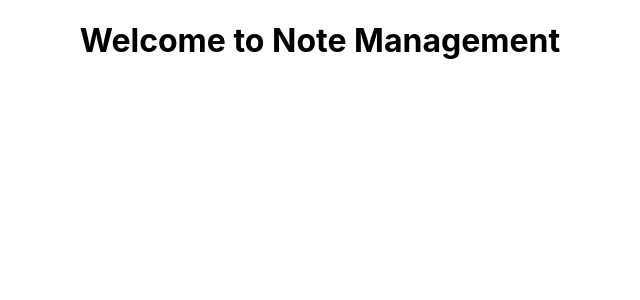
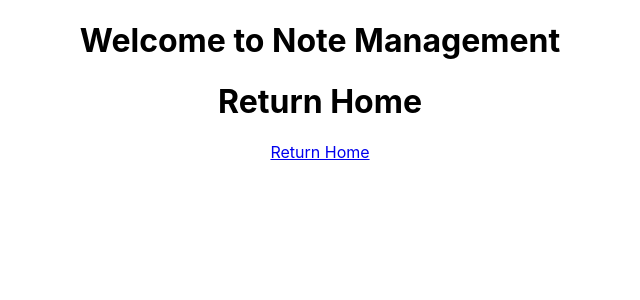
Before and after one commit to oladejomubarak/Blog-management-app-with-react, a React (Create React App) app: page / in a window 1280 px wide. Shown: the top 300 px of the page, without its empty margins (320-960 px from the left). Built offline with nearby package versions, Linux system fonts and the light colour scheme.

Commit message:
creating navbar

```diff
--- a/src/App.js
+++ b/src/App.js
@@ -1,5 +1,6 @@
 import logo from './logo.svg';
 import './App.css';
+import Navbar from './Navbar';
 
 const welcomeGreetings = "Welcome to Note Management";
 function App() {
@@ -8,6 +9,8 @@ function App() {
     <div className='App'>
       <div className='content'>
         <h1>{welcomeGreetings}</h1>
+        <Navbar/>
+        <a href='/'>Return Home</a>
       </div>
     </div>
   );
```
